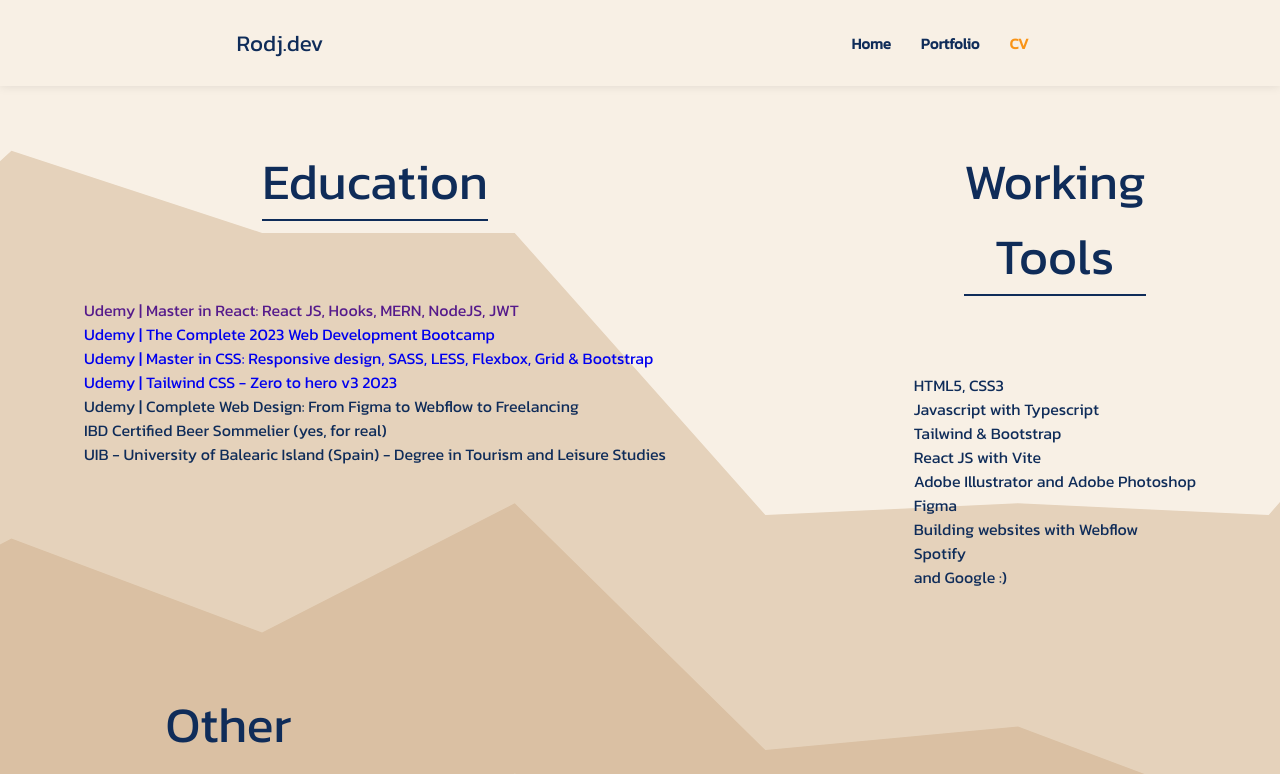
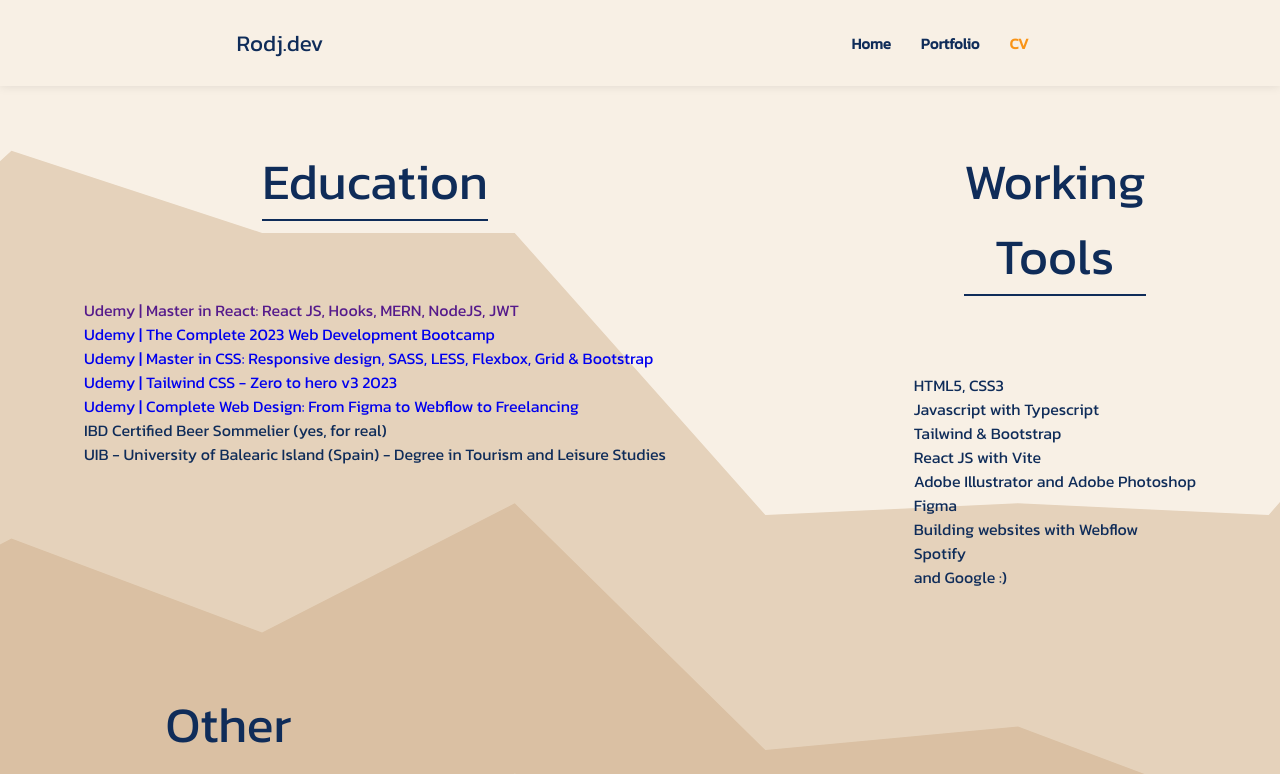
Before and after one commit to Rodjxc/portfolio, a React (Vite) app: page /CV in a window 1280 px wide. Shown: the top 774 px of the page. Built offline with nearby package versions, Linux system fonts and the light colour scheme.

Commit message:
Added certification for Web Design course

```diff
--- a/src/Components/CV/CV.tsx
+++ b/src/Components/CV/CV.tsx
@@ -60,7 +60,17 @@ export const CV = () => {
                   Udemy | Tailwind CSS - Zero to hero v3 2023
                 </a>
               </li>
-              <li>Udemy | Complete Web Design: From Figma to Webflow to Freelancing</li>
+              <li>
+              <a
+                  className="link"
+                  href="https://www.udemy.com/certificate/UC-bd7b711f-a31c-4886-82a3-a9ee376804e2/"
+                >
+                  Udemy | Complete Web Design: From Figma to Webflow to Freelancing
+
+                </a>
+                </li>
+
+
               <li>IBD Certified Beer Sommelier (yes, for real)</li>
               <li>
                 UIB - University of Balearic Island (Spain) - Degree in Tourism
```
